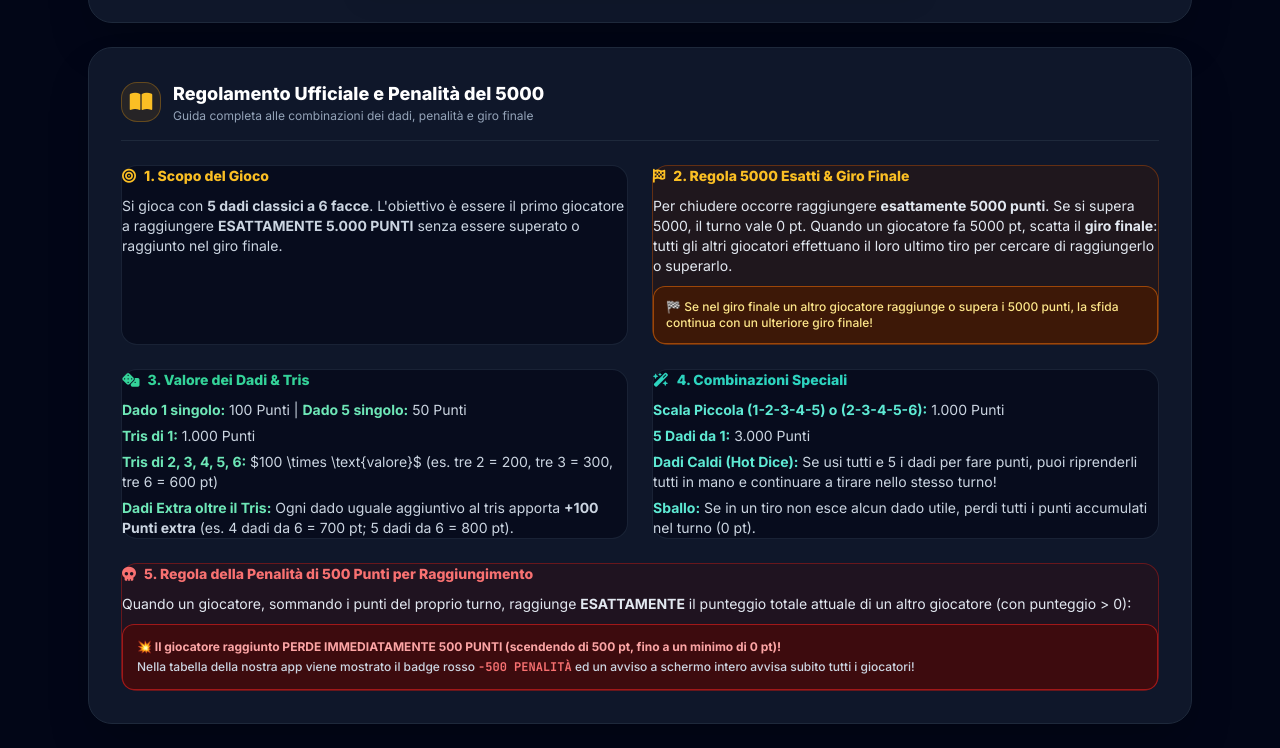
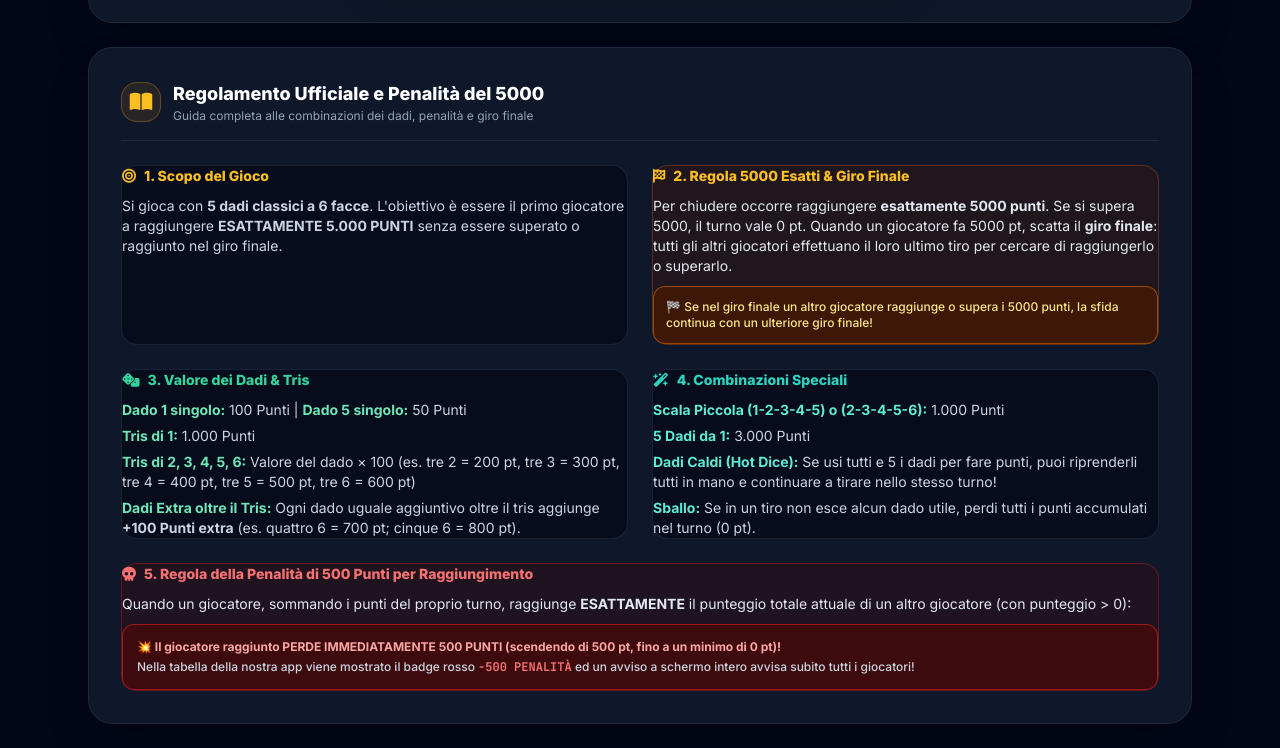
Before and after one commit to gaiaetta/5000, a plain HTML site: page index.html in a window 1280 px wide. Shown: the part 569-1317 px from the top of the page. Drawn offline with nearby package versions, Linux system fonts and the light colour scheme.

Commit message:
Update scoring rules and final round logic

```diff
--- a/index.html
+++ b/index.html
@@ -326,8 +326,8 @@
                     <ul class="space-y-1.5 text-slate-300">
                         <li><strong class="text-emerald-300">Dado 1 singolo:</strong> 100 Punti | <strong class="text-emerald-300">Dado 5 singolo:</strong> 50 Punti</li>
                         <li><strong class="text-emerald-300">Tris di 1:</strong> 1.000 Punti</li>
-                        <li><strong class="text-emerald-300">Tris di 2, 3, 4, 5, 6:</strong> $100 \times \text{valore}$ (es. tre 2 = 200, tre 3 = 300, tre 6 = 600 pt)</li>
-                        <li><strong class="text-emerald-300">Dadi Extra oltre il Tris:</strong> Ogni dado uguale aggiuntivo al tris apporta <strong>+100 Punti extra</strong> (es. 4 dadi da 6 = 700 pt; 5 dadi da 6 = 800 pt).</li>
+                        <li><strong class="text-emerald-300">Tris di 2, 3, 4, 5, 6:</strong> Valore del dado × 100 (es. tre 2 = 200 pt, tre 3 = 300 pt, tre 4 = 400 pt, tre 5 = 500 pt, tre 6 = 600 pt)</li>
+                        <li><strong class="text-emerald-300">Dadi Extra oltre il Tris:</strong> Ogni dado uguale aggiuntivo oltre il tris aggiunge <strong>+100 Punti extra</strong> (es. quattro 6 = 700 pt; cinque 6 = 800 pt).</li>
                     </ul>
                 </div>
 
@@ -641,12 +641,11 @@
         confirmMidGameAddBtn.addEventListener('click', () => {
             const name = midGamePlayerNameInput.value.trim();
             if (name) {
-                // Salva Snapshot per Undo
                 saveSnapshot();
 
                 const maxTurns = Math.max(...state.players.map(p => p.turns.length), 0);
                 const dummyTurns = [];
-                for(let i=0; i<maxTurns; i++) {
+                for(let i = 0; i < maxTurns; i++) {
                     dummyTurns.push({
                         turnNum: i + 1,
                         pointsAdded: 0,
@@ -797,7 +796,6 @@
 
             // 3. ATTIVAZIONE DEL GIRO FINALE
             if (activePlayer.score === state.targetScore && !state.isFinalRound) {
-                // Se è solo un giocatore, vince subito
                 if (state.players.length === 1) {
                     triggerVictory(activePlayer);
                     finishTurnAdvance();
@@ -830,10 +828,13 @@
                 const leaders = state.players.filter(p => p.score === maxScore && p.score >= state.targetScore);
 
                 if (leaders.length === 1) {
+                    // Un solo vincitore (es. chi ha iniziato il giro finale se nessuno l'ha superato)
                     triggerVictory(leaders[0]);
                 } else if (leaders.length > 1) {
+                    // Parità tra più giocatori a 5000: si prosegue con un nuovo giro finale
                     state.finalRoundFirstPlayerIndex = nextPlayerIndex;
                 } else {
+                    // Nessuno è a 5000+ (es. a causa di penalità subite): il giro finale si annulla
                     state.isFinalRound = false;
                     state.finalRoundFirstPlayerIndex = null;
                 }
```
